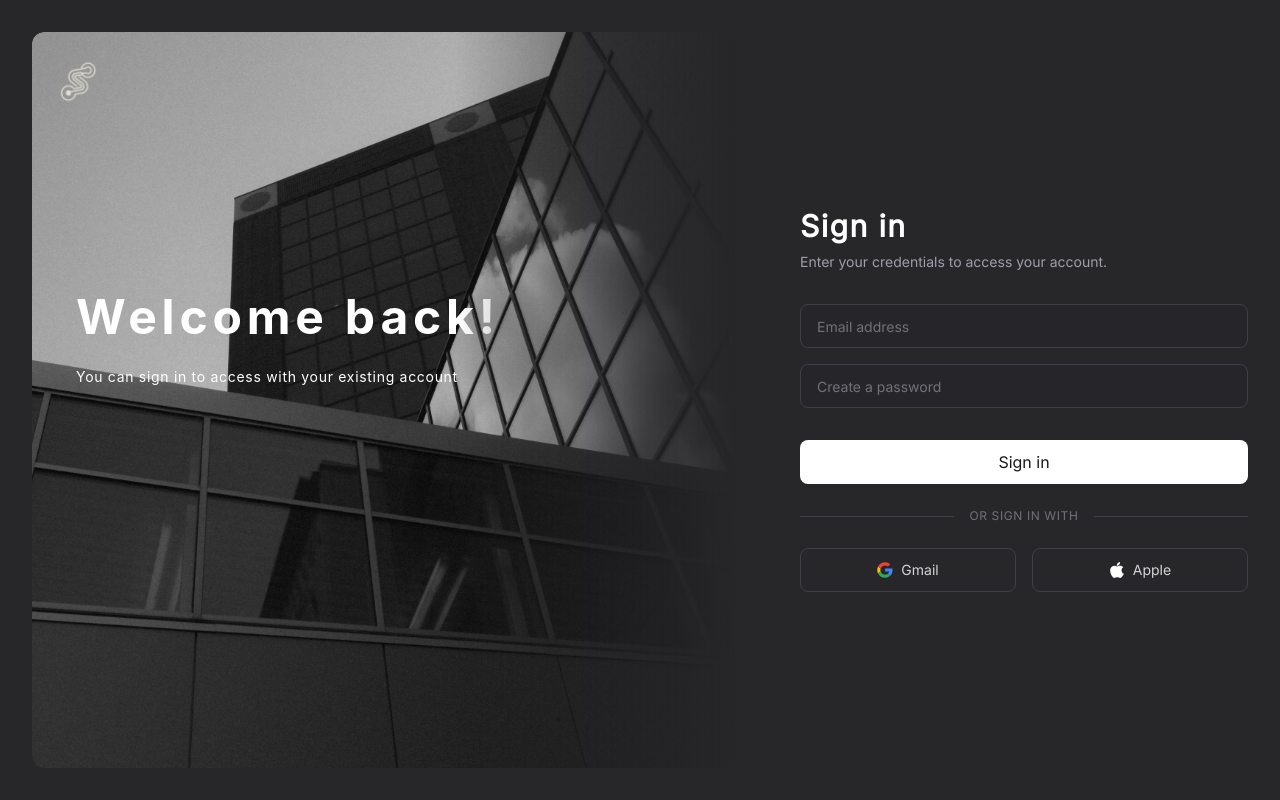
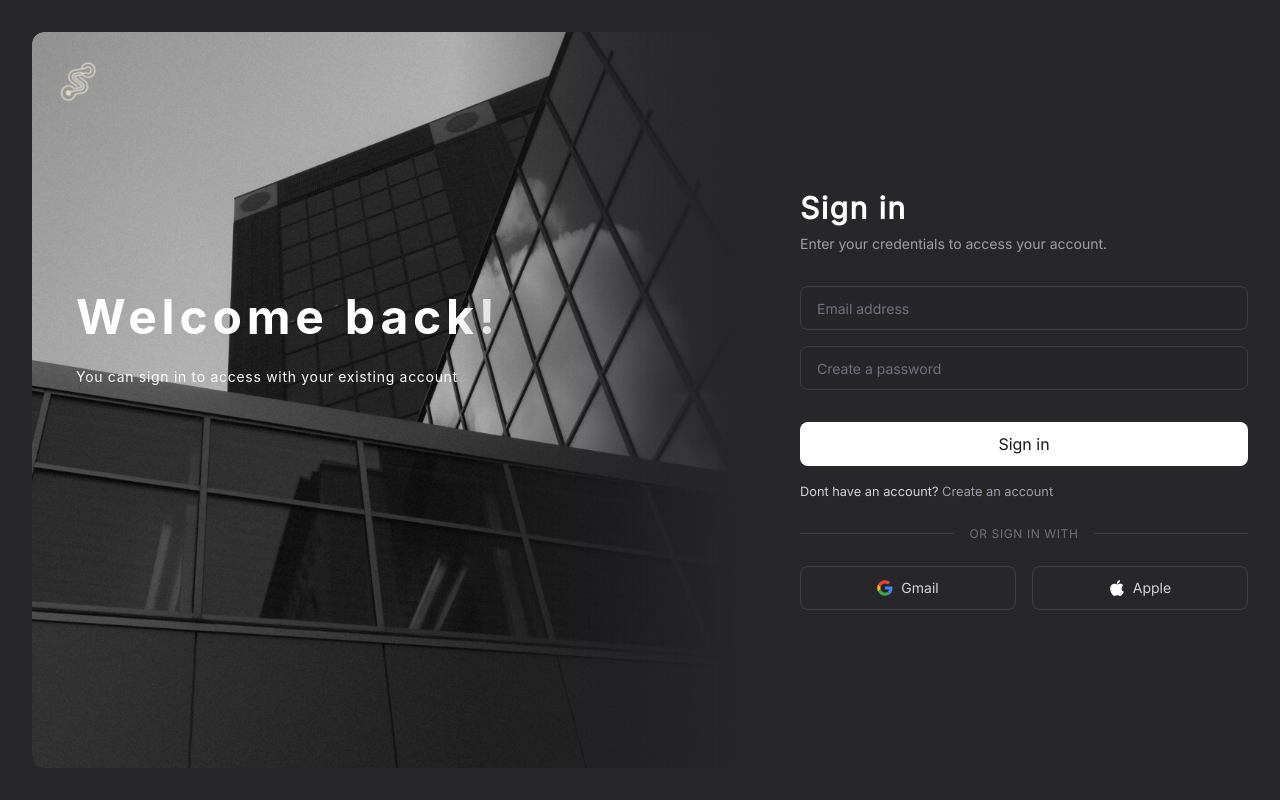
Before and after one commit to luckyfrancisacidera/NEXSKILL, a React (Vite) app in the folder client/: page /login in a window 1280 px wide. Built offline with nearby package versions, Linux system fonts and the light colour scheme.

Commit message:
feat: added login to register route

```diff
--- a/client/src/features/auth/pages/LoginPage.tsx
+++ b/client/src/features/auth/pages/LoginPage.tsx
@@ -47,12 +47,17 @@ const LoginPage = () => {
                             Sign in
                         </button>
 
+                        <span className='text-[0.8em] text-zinc-300'>Dont have an account? <a href="/register" className=' hover:text-zinc-300 text-zinc-400'>Create an account</a></span>
+
+
                         <div className='flex items-center gap-4 my-2 w-full'>
                             <div className='flex-1 bg-zinc-700 h-px'></div>
                             <p className='text-xs text-zinc-500 tracking-wider font-medium uppercase'>Or sign in with</p>
                             <div className='flex-1 bg-zinc-700 h-px'></div>
                         </div>
 
+
+                        {/* Alternative Login through social medias */}
                         <div className='grid grid-cols-2 w-full gap-4'>
                             <button type='button' className='flex items-center justify-center gap-2 w-full h-11 bg-zinc-800 hover:bg-zinc-700 text-sm font-medium rounded-lg border border-zinc-700 text-zinc-300 transition-colors'>
                                 <span><img src={GoogleLogo} className='w-4' alt="" /></span>
```
